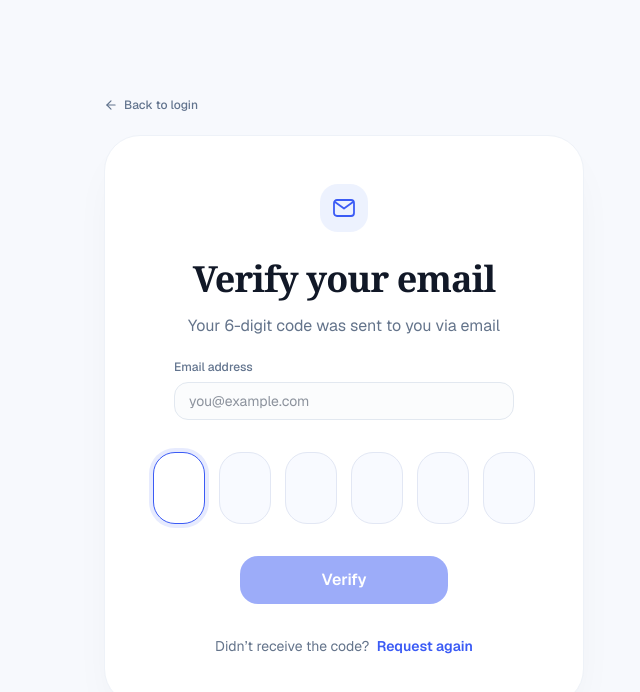
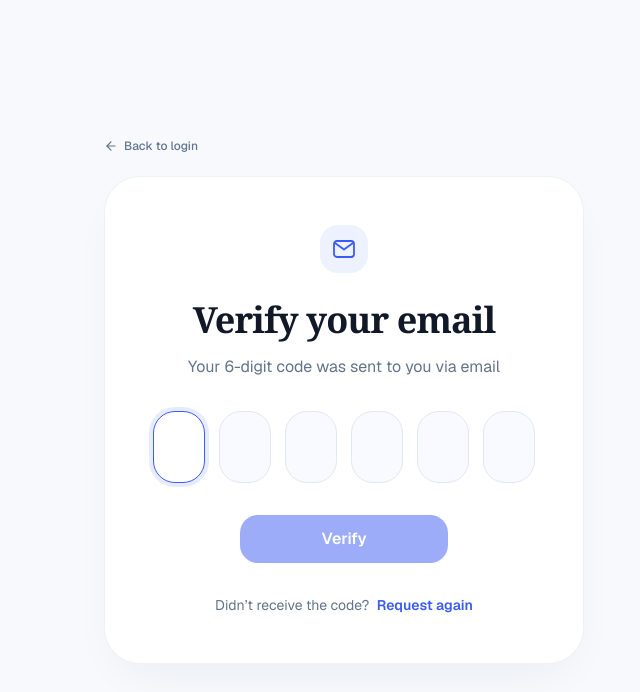
Before and after one commit to Anibire-saheed/tradingbot, a Next.js app: page /verify-otp in a window 1280 px wide. Shown: the top 692 px of the page, without its empty margins (296-936 px from the left). Built offline with nearby package versions, Linux system fonts and the light colour scheme.

Commit message:
Remove email address input field from verify-otp page

```diff
--- a/components/auth/verify-otp-form.tsx
+++ b/components/auth/verify-otp-form.tsx
@@ -20,8 +20,6 @@ export function VerifyOtpForm() {
   const serverError = searchParams.get("error");
   const serverMessage = searchParams.get("message");
 
-  const [email, setEmail] = useState(emailParam);
-  const [showEmailInput, setShowEmailInput] = useState(!emailParam);
   const [digits, setDigits] = useState<string[]>(["", "", "", "", "", ""]);
   const [focusedIndex, setFocusedIndex] = useState<number>(0);
   const [clientError, setClientError] = useState<string | null>(null);
@@ -97,9 +95,8 @@ export function VerifyOtpForm() {
     event.preventDefault();
     const token = digits.join("");
 
-    if (!email.trim()) {
-      setShowEmailInput(true);
-      setClientError("Please enter your email address.");
+    if (!emailParam.trim()) {
+      setClientError("Account email not found. Please log in or sign up again.");
       return;
     }
 
@@ -110,7 +107,7 @@ export function VerifyOtpForm() {
 
     setClientError(null);
     const formData = new FormData();
-    formData.append("email", email.trim());
+    formData.append("email", emailParam.trim());
     formData.append("token", token);
     formData.append("type", typeParam);
 
@@ -120,15 +117,14 @@ export function VerifyOtpForm() {
   }
 
   function handleResend() {
-    if (!email.trim()) {
-      setShowEmailInput(true);
-      setClientError("Please enter your email to request the code again.");
+    if (!emailParam.trim()) {
+      setClientError("Account email not found. Please log in or sign up again.");
       return;
     }
 
     setClientError(null);
     const formData = new FormData();
-    formData.append("email", email.trim());
+    formData.append("email", emailParam.trim());
 
     startResendTransition(async () => {
       await resendOtp(formData);
@@ -177,41 +173,6 @@ export function VerifyOtpForm() {
       <p className="mt-2 text-sm sm:text-base text-[#64748b]">
         Your 6-digit code was sent to you via email
       </p>
-
-      {/* Optional Email display / switcher */}
-      {email && !showEmailInput && (
-        <div className="mt-1.5 flex items-center gap-1.5 text-xs text-[#64748b]">
-          <span>
-            Sent to <strong className="font-semibold text-slate-800">{email}</strong>
-          </span>
-          <button
-            type="button"
-            onClick={() => setShowEmailInput(true)}
-            className="text-[#3b5bf5] underline hover:text-[#2b4ad6]"
-          >
-            edit
-          </button>
-        </div>
-      )}
-
-      {showEmailInput && (
-        <div className="mt-4 w-full max-w-[340px] text-left">
-          <label
-            htmlFor="verify-email-input"
-            className="text-xs text-slate-500 font-medium"
-          >
-            Email address
-          </label>
-          <input
-            id="verify-email-input"
-            type="email"
-            value={email}
-            onChange={(e) => setEmail(e.target.value)}
-            placeholder="you@example.com"
-            className="mt-1 w-full rounded-xl border border-slate-200 bg-slate-50/60 px-3.5 py-2 text-sm text-slate-800 focus:border-[#3b5bf5] focus:bg-white focus:outline-none focus:ring-2 focus:ring-[#3b5bf5]/15"
-          />
-        </div>
-      )}
 
       {/* Server & Client Messages */}
       {serverMessage && (
```
